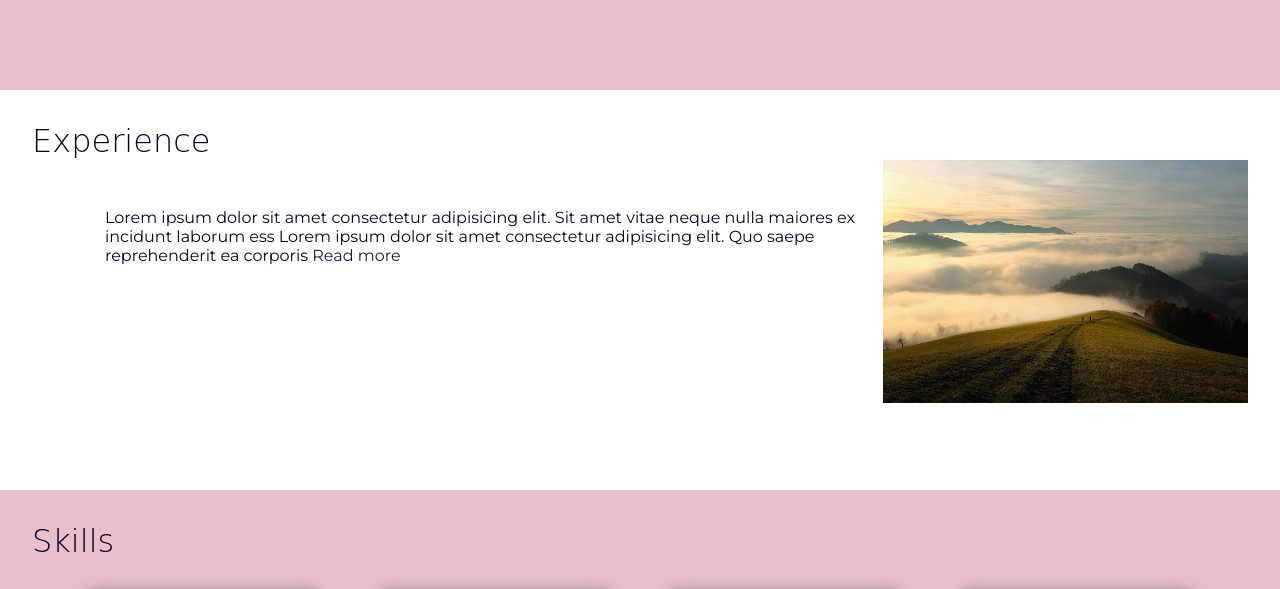
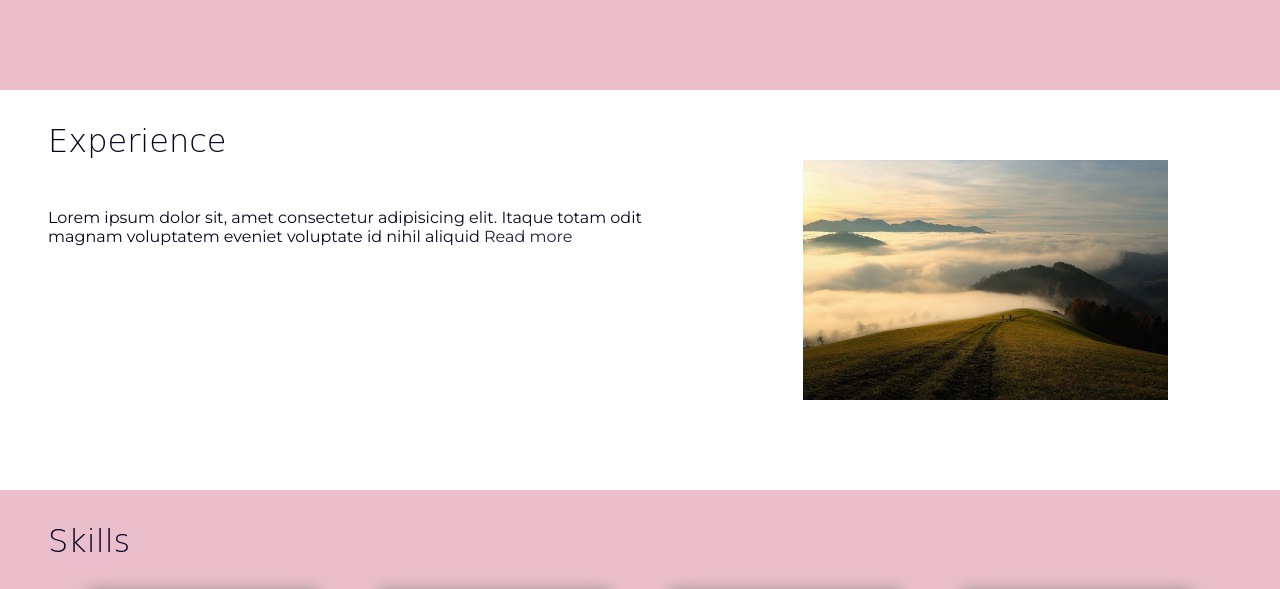
Before and after one commit to Iolanta26/HTML_CSS-course, a plain HTML site: page PORTFOLIO/index.html in a window 1280 px wide. Shown: the part 790-1379 px from the top of the page. Drawn offline with Linux system fonts and the light colour scheme; a web font is replaced by a local one.

Commit message:
text animation

```diff
--- a/PORTFOLIO/index.html
+++ b/PORTFOLIO/index.html
@@ -35,8 +35,10 @@
       href="https://fonts.googleapis.com/css2?family=Montez&display=swap"
       rel="stylesheet"
     />
-
-    <!-- font awesome key is deleted -->
+    <script
+      src="https://kit.fontawesome.com/31b34c26b2.js"
+      crossorigin="anonymous"
+    ></script>
 
     <link
       href="https://fonts.googleapis.com/icon?family=Material+Icons"
@@ -99,10 +101,9 @@
         <img src="img/pict2.jpg" alt="Picture of present" class="image2" />
         <div class="paragraph">
           <p>
-            Lorem ipsum dolor sit amet consectetur adipisicing elit. Sit amet
-            vitae neque nulla maiores ex incidunt laborum ess Lorem ipsum dolor
-            sit amet consectetur adipisicing elit. Quo saepe reprehenderit ea
-            corporis <a href="#">Read more</a>
+            Lorem ipsum dolor sit, amet consectetur adipisicing elit. Itaque
+            totam odit magnam voluptatem eveniet voluptate id nihil aliquid
+            <a href="#">Read more</a>
           </p>
         </div>
       </section>
--- a/PORTFOLIO/main.js
+++ b/PORTFOLIO/main.js
@@ -3,6 +3,19 @@ let buttonBackToTop = document.getElementById("backToTop");
 let buttonMobile = document.getElementById("mobileButton");
 let nav = document.querySelector("nav");
 let links = document.querySelectorAll("nav ul li a");
+let skillBar = document.querySelector(".bar");
+
+function textAppear() {
+  let sectionText = document.querySelector(".paragraph");
+  let textPosition = sectionText.getBoundingClientRect().top;
+  let screenPosition = window.innerHeight;
+
+  if (textPosition < screenPosition) {
+    sectionText.classList.add("paragraph-appear");
+  }
+}
+
+window.addEventListener("scroll", textAppear);
 
 window.onscroll = function () {
   scrollFunction();
@@ -16,6 +29,7 @@ const scrollFunction = () => {
     header.style.background = "#ffffffb3";
     header.style.padding = "0.5rem";
     buttonBackToTop.style.display = "block";
+    skillBar.style.visibility = "visible";
   } else {
     header.style.background = "transparent";
     header.style.padding = "1rem";
@@ -45,7 +59,7 @@ buttonMobile.addEventListener("click", mobMenu);
 
 let i = 0;
 var txt = "My name is Iolanta. Future Front-end developer"; /* The text */
-var speed = 60; /* The speed/duration of the effect in milliseconds */
+var speed = 50; /* The speed/duration of the effect in milliseconds */
 
 function typeWriter() {
   if (i < txt.length) {
--- a/PORTFOLIO/style.css
+++ b/PORTFOLIO/style.css
@@ -93,6 +93,7 @@ section {
 h2 {
   font-size: 2rem;
   font-weight: lighter;
+  margin-left: 1rem;
 }
 
 .container1 {
@@ -130,10 +131,18 @@ h2 {
 }
 
 .paragraph {
+  width: 50%;
   font-family: var(--mainfont), sans-serif;
   font-size: 1rem;
-  margin: 2% 6% 0% 6%;
+  margin-left: 1rem;
   position: relative;
+  transform: translateY(40px);
+  transition: 1s all ease-in-out;
+}
+
+.paragraph-appear {
+  opacity: 1;
+  transform: translateY(0px);
 }
 
 .container2 {
@@ -150,9 +159,14 @@ h2 {
   margin-top: 3rem;
 }
 
+.container2 img {
+  margin-right: 5rem;
+  position: sticky;
+  height: 30vh;
+}
+
 .container3 {
   background-color: #eabfcb;
-
   font-family: "Fredericka the Great", cursive;
   font-size: 2rem;
   font-weight: lighter;
@@ -187,6 +201,7 @@ h4 {
 }
 
 .bar {
+  /* visibility: hidden; */
   background: rgb(25, 22, 63);
   display: block;
   height: 1rem;
```
Also changed, not shown: 1 other file.
